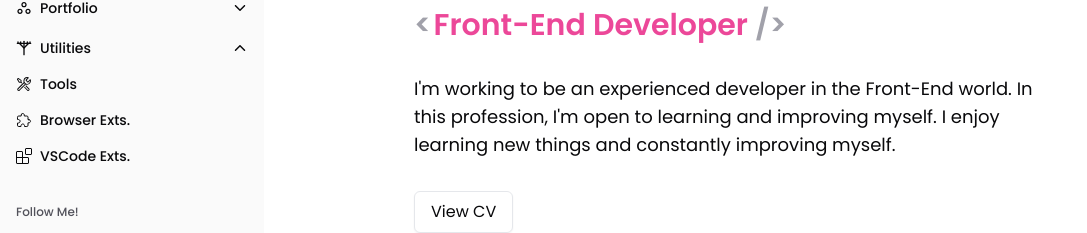
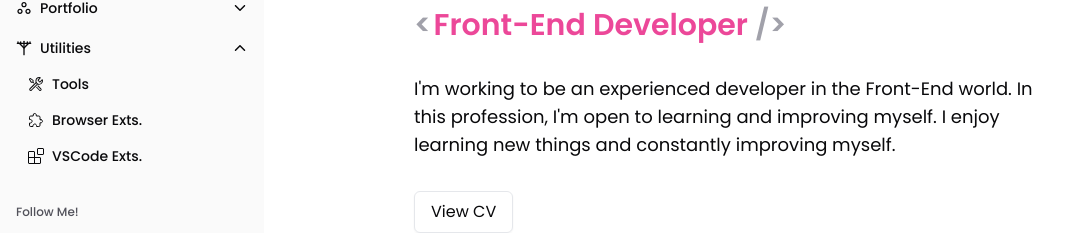
Before and after one commit to Wiazeph/NextJS-emreerden-dev, a Next.js app: page / in a window 1280 px wide. Both pictures are taken after a click on the element 132 px from the left and 400 px from the top of the page. Shown: the part 348-581 px from the top of the page, without its empty margins (0-1087 px from the left). Built offline with nearby package versions, Linux system fonts and the light colour scheme.

Commit message:
style edit accordion

```diff
--- a/src/components/pages/home/index.tsx
+++ b/src/components/pages/home/index.tsx
@@ -35,7 +35,7 @@ const HomePageComponent = (props: Props) => {
             href="https://flowcv.com/resume/l3ncgjown0"
             target="_blank"
             rel="noopener noreferrer"
-            className="border rounded-md py-2 px-4 w-max shadow-sm hover:border-zinc-400 transition-colors"
+            className="border rounded-md py-2 px-4 w-fit shadow-sm hover:border-zinc-400 transition-colors"
           >
             View CV
           </a>
--- a/src/components/side-bar/nav-bar.tsx
+++ b/src/components/side-bar/nav-bar.tsx
@@ -20,8 +20,10 @@ const NavBarComponent = (props: Props) => {
   const toggleIsExpanded = (e: number) => {
     if (e === 1) {
       setPortfolio(!portfolio)
+      setUtilities(false)
     } else if (e === 2) {
       setUtilities(!utilities)
+      setPortfolio(false)
     }
   }
 
@@ -83,7 +85,7 @@ const NavBarComponent = (props: Props) => {
                 pathname === route.path ? 'bg-zinc-200' : ''
               )}
             >
-              <div className="Side-Bar-Card-Hover group-hover:ml-2 pl-2">
+              <div className="Side-Bar-Card-Hover group-hover:ml-2 pl-5">
                 {route.icon}
 
                 <div className="text-sm">{route.name}</div>
@@ -124,7 +126,7 @@ const NavBarComponent = (props: Props) => {
                 pathname === route.path ? 'bg-zinc-200' : ''
               )}
             >
-              <div className="Side-Bar-Card-Hover group-hover:ml-2 pl-2">
+              <div className="Side-Bar-Card-Hover group-hover:ml-2 pl-5">
                 {route.icon}
 
                 <div className="text-sm">{route.name}</div>
```
